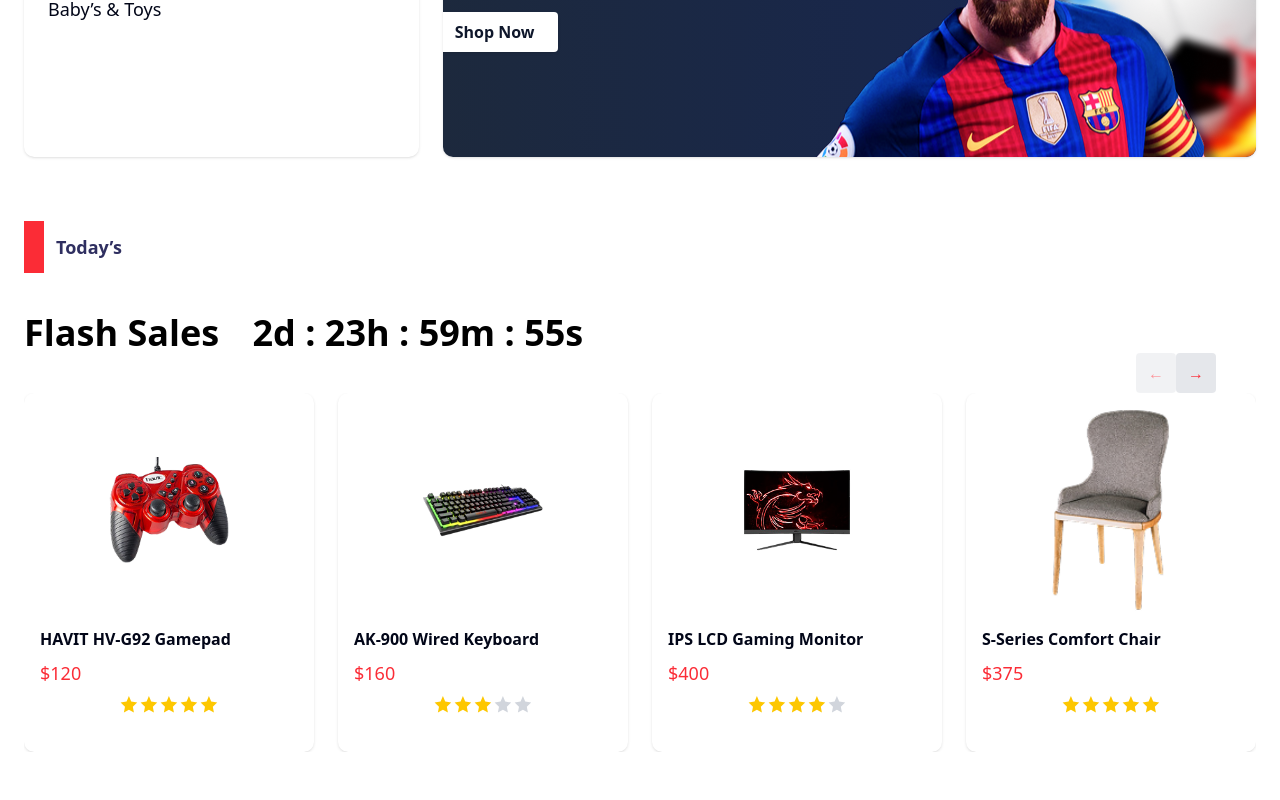
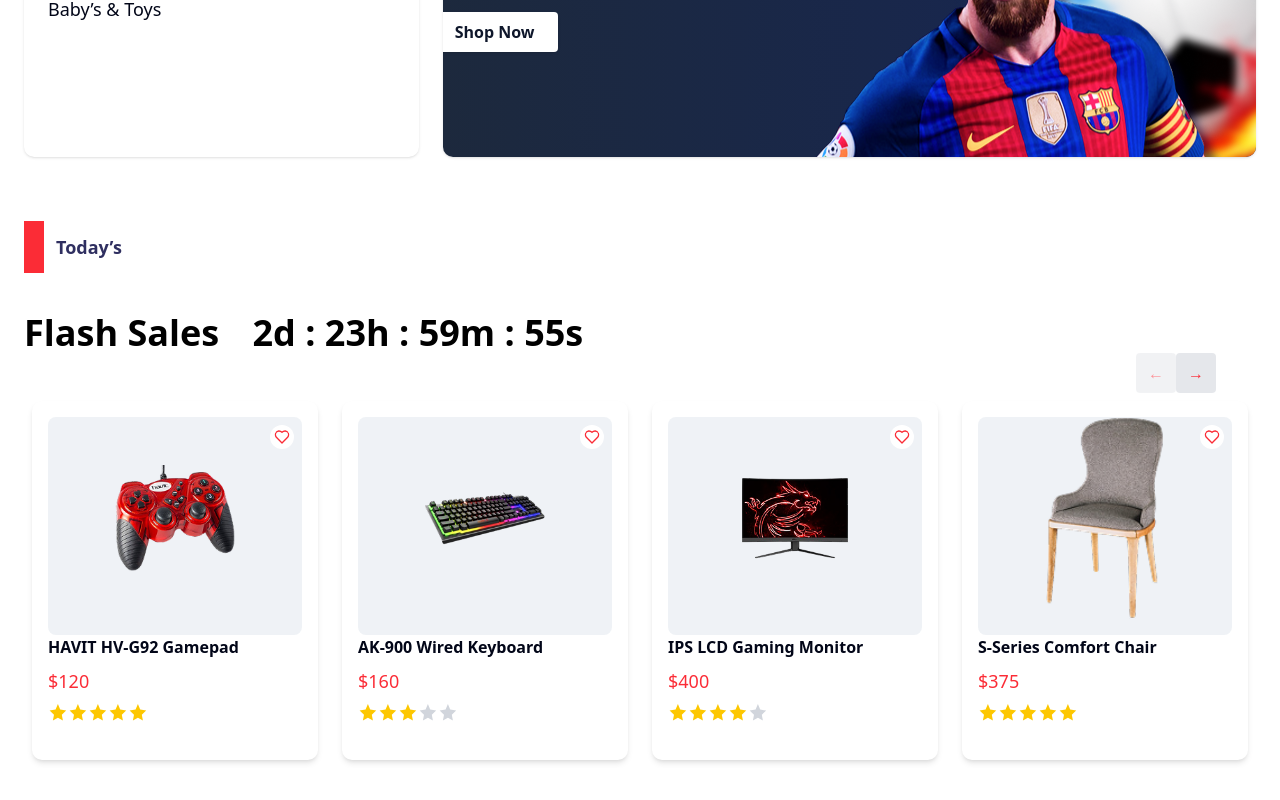
Before and after one commit to ismail06-49/store, a Next.js app: page / in a window 1280 px wide. Shown: the part 371-1171 px from the top of the page. Built offline with nearby package versions, Linux system fonts and the light colour scheme.

Commit message:
add some styles to today components

```diff
--- a/components/Today.tsx
+++ b/components/Today.tsx
@@ -6,6 +6,7 @@ import item2 from '@/public/item2.png';
 import item3 from '@/public/item3.png';
 import item4 from '@/public/item4.png';
 import Image from 'next/image';
+import { Heart } from 'lucide-react';
 
 const THREE_DAYS_IN_SECONDS = 3 * 24 * 60 * 60; // 3 days in seconds
 
@@ -60,7 +61,7 @@ const Today = () => {
 
     // Helper to render stars
     const renderStars = (count: number) => (
-        <div className="flex justify-center mt-2">
+        <div className="mt-2 flex">
             {[...Array(5)].map((_, i) => (
                 <svg
                     key={i}
@@ -92,11 +93,18 @@ const Today = () => {
                     &#8592;
                 </button>
                 {/* Items */}
-                <div className="grid grid-cols-4 gap-6 overflow-hidden w-full">
+                <div className="grid grid-cols-4 gap-6 overflow-hidden p-2 w-full">
                     {visibleItems.map(item => (
-                        <div key={item.id} className="min-w-[220px] bg-white rounded-lg shadow p-4 grid grid-rows-3">
-                            <div className="row-span-2 flex justify-center items-center">
+                        <div key={item.id} className="min-w-[220px] bg-white rounded-lg shadow-md p-4 grid grid-rows-3">
+                            <div className="relative row-span-2 bg-slate-300/30 rounded-md flex justify-center items-center group">
                                 <Image src={item.img} alt={item.name} width={120} height={120} className="mb-4 object-contain" />
+                                <Heart className='absolute top-0 right-0 -translate-x-2 translate-y-2 bg-white text-red-500 p-1 rounded-full' />
+                                {/* Button appears only on hover */}
+                                <button
+                                    className="absolute bottom-0 w-full text-white bg-black py-2 rounded opacity-0 group-hover:opacity-100 transition"
+                                >
+                                    Add To Cart
+                                </button>
                             </div>
                             <div>
                                 <div className="font-semibold mb-2">{item.name}</div>
```
